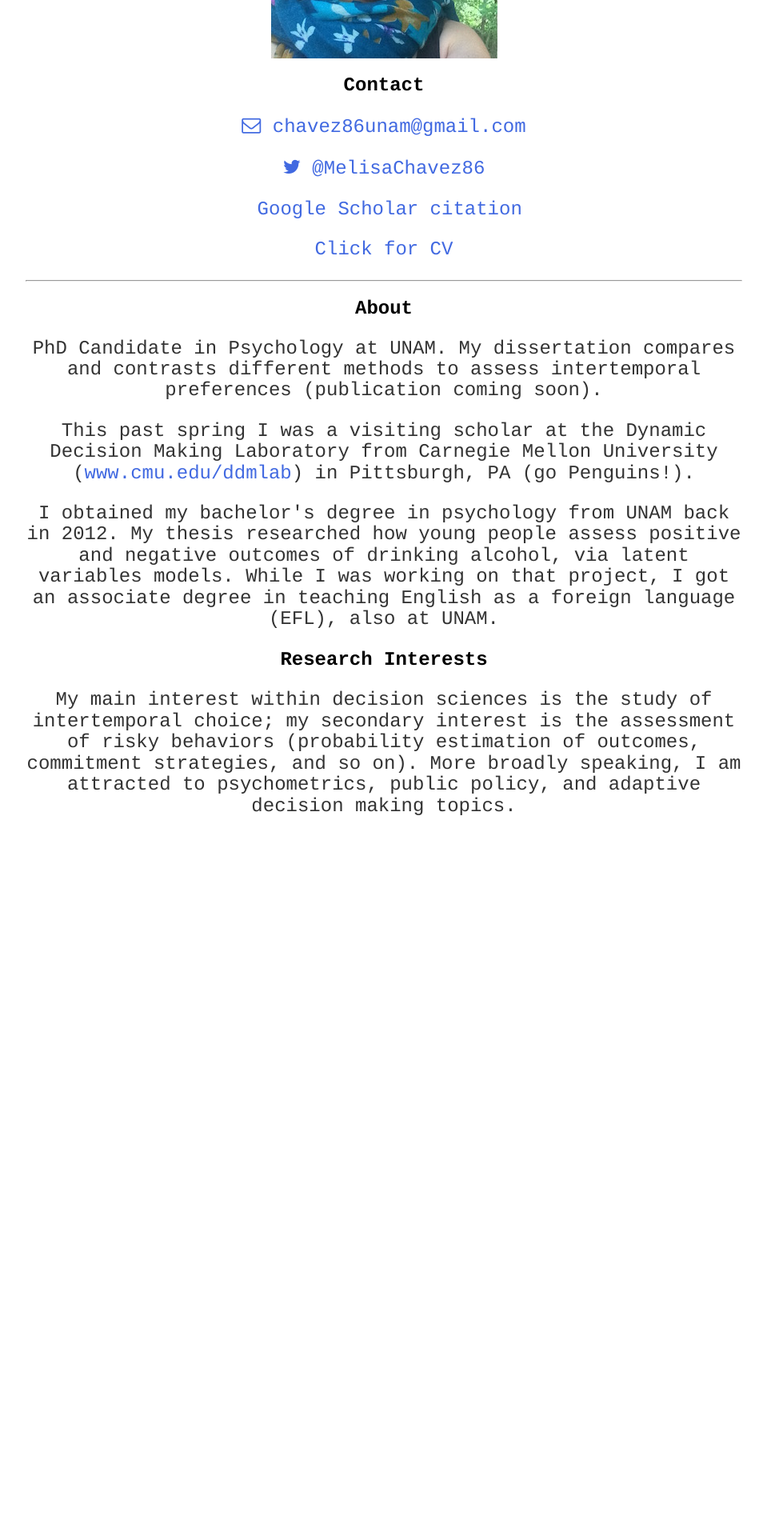
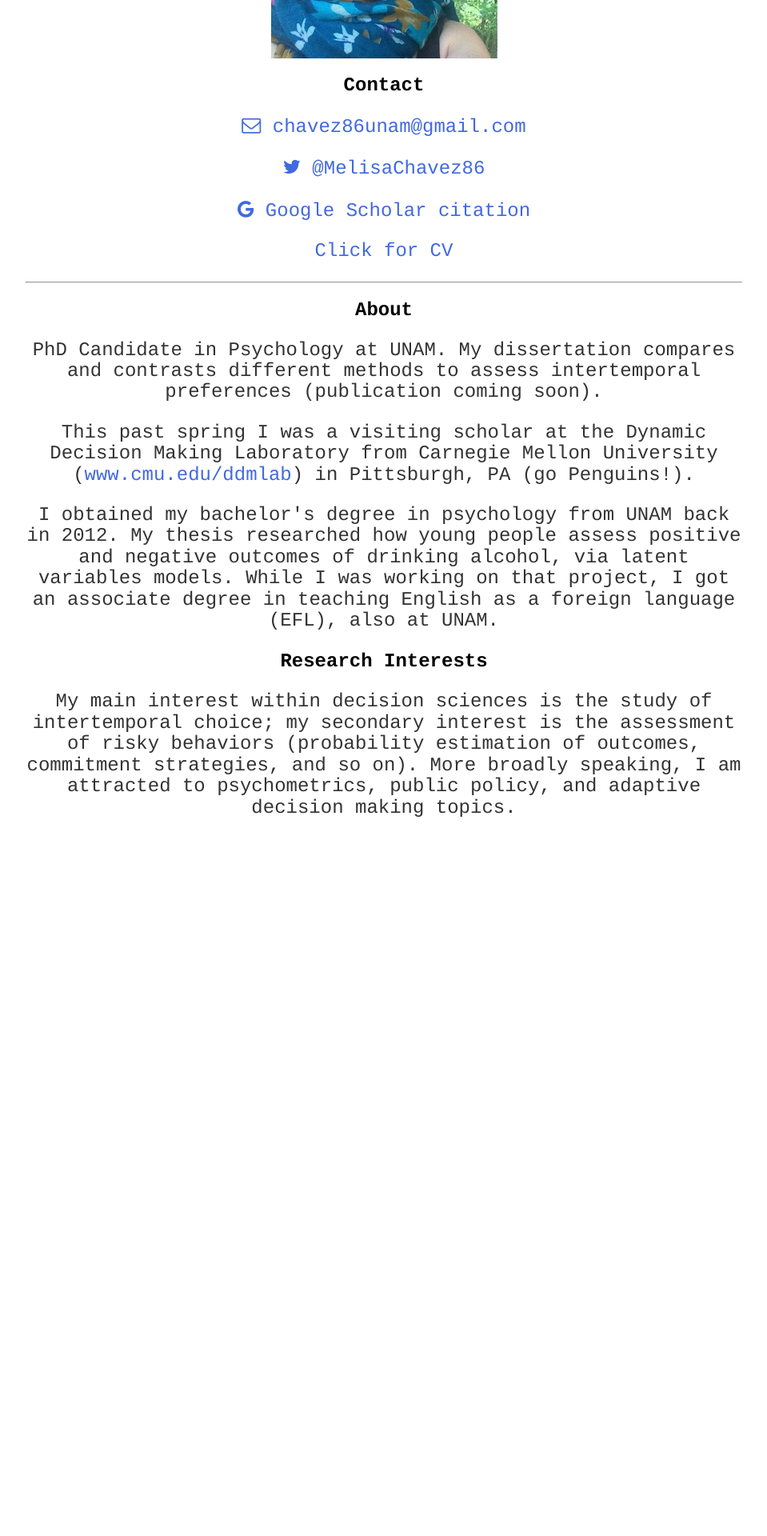
Before and after one commit to BouzasLab25/bouzaslab25.github.io, a Jekyll site: the page built from people/melisa.html, in a window 1280 px wide. Shown: the part 565-2485 px from the top of the page at 80% size, without its empty margins (160-1119 px from the left). Built offline with Jekyll 4.4.1, drawn with Linux system fonts in a browser that asks for light colours.

Commit message:
Update melisa.html

```diff
--- a/people/melisa.html
+++ b/people/melisa.html
@@ -17,7 +17,7 @@ title: Lab25 Melisa
  <a class='link' href="https://twitter.com/@MelisaChavez86"><i class="fa fa-twitter" ></i> @MelisaChavez86 </a>
  </p>
  <p>
-<a class='link' href="https://scholar.google.com/citations?user=LCgROaQAAAAJ&hl=es"><i class="fa fa-Google"></i> Google Scholar citation</a>
+<a class='link' href="https://scholar.google.com/citations?user=LCgROaQAAAAJ&hl=es"><i class="fa fa-google"></i> Google Scholar citation</a>
 </p>
 <p>
  <a class='link' href="/documents/CV_Melisa.pdf"> Click for CV </a>
```
